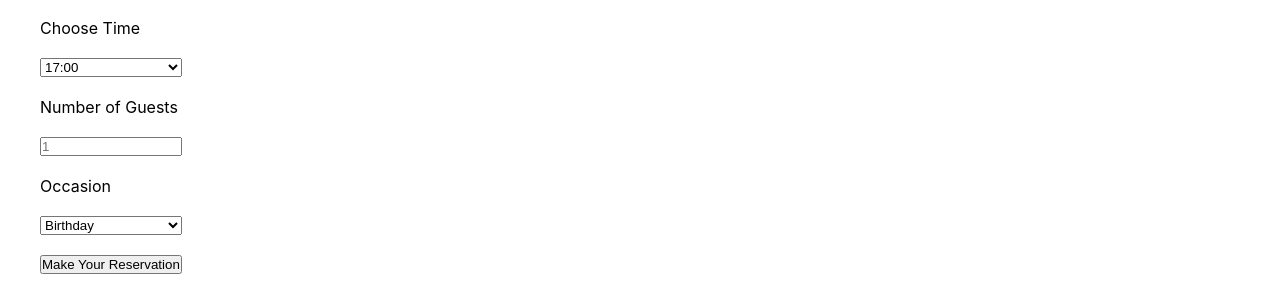
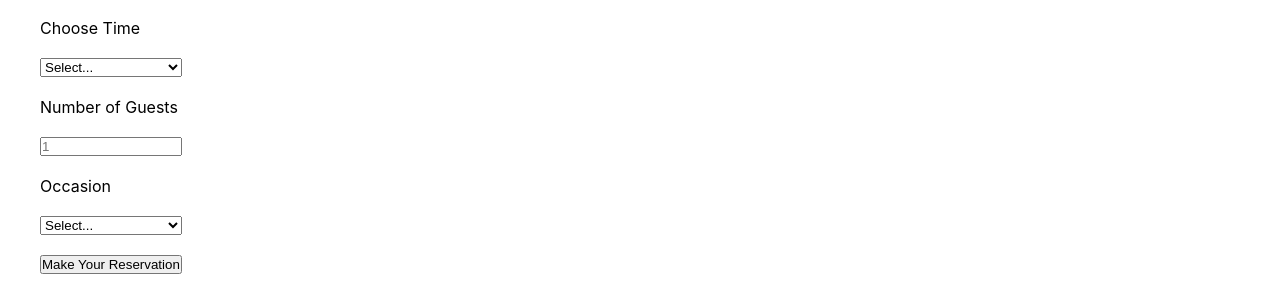
Before and after one commit to Kemenike/MetaCapstone, a React (Create React App) app: page /reservations in a window 1280 px wide. Shown: the part 188-473 px from the top of the page. Built offline with nearby package versions, Linux system fonts and the light colour scheme; a web font is replaced by a local one.

Commit message:
Added framework for the useContext / createContext for the Reservation API.

```diff
--- a/src/components/BookingForm.jsx
+++ b/src/components/BookingForm.jsx
@@ -1,34 +1,44 @@
-import React from 'react'
+import React, { useContext } from 'react'
 import './BookingForm.css';
+import Reservation from './Reservation';
 
 function BookingForm() {
 
-  //TODO: Code the form behavior.
-    //Define State Variable to hold form state
-    //Make form dynamic with state changes.
+  function submitForm(e) {
+    e.preventDefault();
+    console.log(reservation);
+  }
+
+  const { reservation, serReserv } = useContext(Reservation);
 
   return (
       <section id='booking__form__container'>
         <form id='booking__form'>
-        <label for='res-date'>Choose Date</label>
-        <input type='date' id='res-date' />
-        <label for='res-time'>Choose Time</label>
-        <select id='res-time'>
-          <option>17:00</option>
-          <option>18:00</option>
-          <option>19:00</option>
-          <option>20:00</option>
-          <option>21:00</option>
-          <option>22:00</option>
+          <label htmlFor='res-date'>Choose Date</label>
+          <input
+            type='date'
+            id='res-date'
+            onChange={e => reservation({ ...reservation, date: e.target.value })}
+          />
+          <label htmlFor='res-time'>Choose Time</label>
+          <select id='res-time' onChange={e => reservation({ ...reservation, time: e.target.value })}>
+            <option value={""}>Select...</option>
+            <option value={"17:00"}>17:00</option>
+            <option value={"18:00"}>18:00</option>
+            <option value={"19:00"}>19:00</option>
+            <option value={"20:00"}>20:00</option>
+            <option value={"21:00"}>21:00</option>
+            <option value={"22:00"}>22:00</option>
           </select>
-        <label for='guests'>Number of Guests</label>
-        <input type='number' placeholder='1' min={1} max={10} id='guests' />
-        <label for='occasion'>Occasion</label>
-        <select id='occasion'>
-          <option>Birthday</option>
-          <option>Anniversary</option>
+          <label htmlFor='guests'>Number of Guests</label>
+          <input type='number' placeholder='1' min={1} max={10} onChange={e => reservation({ ...reservation, guests: e.target.value })} id='guests' />
+          <label htmlFor='occasion'>Occasion</label>
+          <select id='occasion' onChange={e => reservation({ ...reservation, occasion: e.target.value })}>
+            <option value="">Select...</option>
+            <option value="birthday">Birthday</option>
+            <option value='anniversary'>Anniversary</option>
           </select>
-        <input type='submit' value="Make Your Reservation" />
+          <input type='submit' onClick={e => submitForm(e)} value="Make Your Reservation" />
         </form>
       </section>
   )
--- a/src/components/BookingPage.jsx
+++ b/src/components/BookingPage.jsx
@@ -1,10 +1,22 @@
-import React from 'react'
+import React, { useState } from 'react'
 import Nav from './Nav';
 import BookingForm from './BookingForm';
 import "./BookingPage.css";
+import Reservation from './Reservation';
 
 function BookingPage() {
+
+  //TODO: Use useContext / createContext to create a reservation API.
+
+  const [reservation, setReservation] = useState({
+    date: null,
+    time: null,
+    guests: 1,
+    occasion: null
+  });
+
   return (
+    <Reservation.Provider value={setReservation}>
       <section className="booking_page__container">
         <section className='booking_page__col'>
           <Nav />
@@ -13,6 +25,7 @@ function BookingPage() {
           </section>
         </section>
       </section>
+    </Reservation.Provider>
   )
 }
 
--- a/src/components/Card.css
+++ b/src/components/Card.css
@@ -10,6 +10,14 @@
     height: 180px;
     object-fit: cover;
     border-radius: 8px 8px 0 0;
+}
+
+.card a {
+    text-decoration: none;
+}
+
+.card a:visited {
+    color: var(--primary-grey);
 }
 
 .card .price {
--- /dev/null
+++ b/src/components/Reservation.jsx
@@ -0,0 +1,5 @@
+import { createContext }from 'react'
+
+const Reservation = createContext();
+
+export default Reservation;
```
Lines whose indentation alone changed are shown as unchanged.
